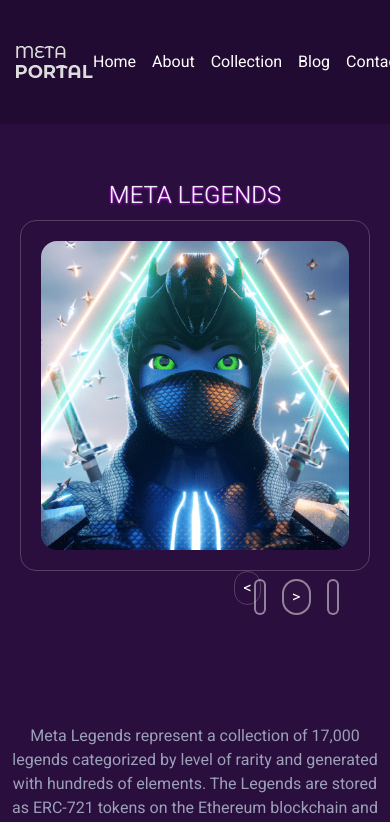
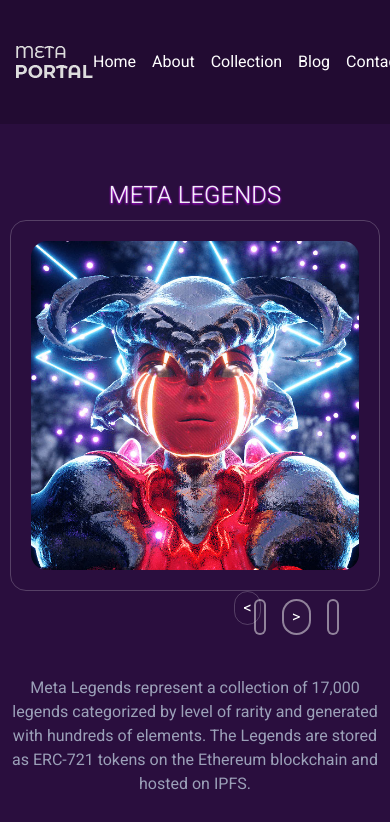
Before and after one commit to Codevixens-Band-3-General-Project/Meta-Portal-Website, a React (Create React App) app in the folder meta-portal-website/: page / in a window 390 px wide. Shown: the top 822 px of the page. Built offline with nearby package versions, Linux system fonts and the light colour scheme.

Commit message:
renamed  nft img

```diff
--- a/meta-portal-website/src/components/About.js
+++ b/meta-portal-website/src/components/About.js
@@ -29,7 +29,7 @@ function About() {
             <img src={Leaf} alt="Leaf Image" className="w-full" />
 
             <div className="absolute inset-y-0 right-12 flex items-center">
-                <PictureCard img={require("../images/nft.png")} className="w-[90%]" />
+                <PictureCard img={require("../images/avt5.jpg")} className="w-[90%]" />
             </div>
         </div>
 
--- a/meta-portal-website/src/components/header-carousel.js
+++ b/meta-portal-website/src/components/header-carousel.js
@@ -50,15 +50,15 @@ cursor-pointer rounded-full text-[#fff]"
   };
   const settings = {
     // dots: true,
-    // autoplay: true,
-    autoplaySpeed: 2000,
+    autoplay: true,
+    autoplaySpeed: 3000,
     infinite: true,
     lazyload: true,
     centerMode: true,
     // className:"center",
     // arrows:true,
     speed: 300,
-    centerPadding: "10px",
+    centerPadding:0,
     slidesToShow: 3,
     nextArrow: <NextArrow />,
     prevArrow: <PrevArrow />,
@@ -82,7 +82,7 @@ cursor-pointer rounded-full text-[#fff]"
 
   // className="card flex flex-col sm:flex-row justify-around p-10"
   return (
-    <div className="w-[100%] sm:w-[80%] mx-auto sm:py-10 min-h-[30rem]">
+    <div className="w-[100%] sm:w-[80%] mx-auto sm:py-10 min-h-[27rem]">
       <Slider {...settings}>
         {images.map((image, index) => (
           <PictureCard
```
